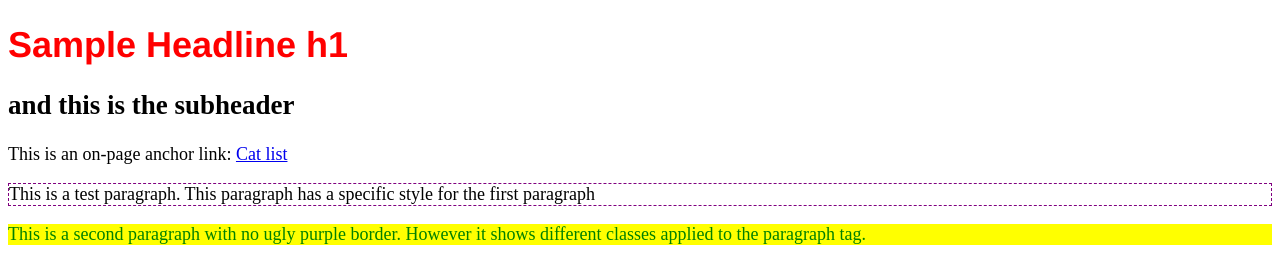
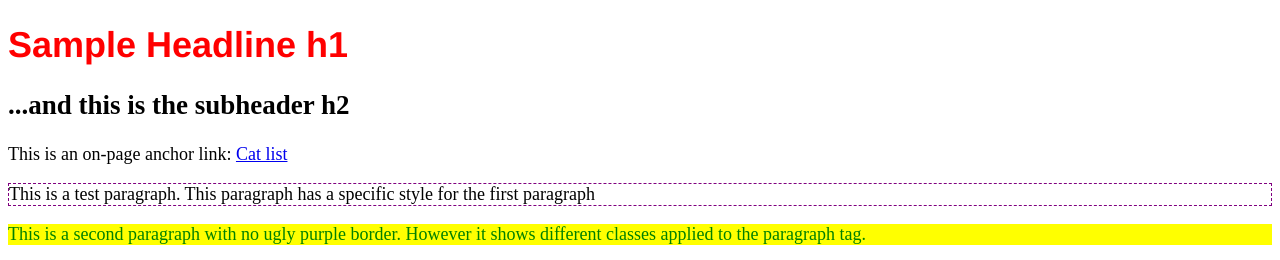
Before and after one commit to Markalope/bootcamp-prep-html, a plain HTML site: page index.html in a window 1280 px wide. Shown: the top 260 px of the page. Drawn offline with Linux system fonts and the light colour scheme.

Commit message:
end of the night

```diff
--- a/index.html
+++ b/index.html
@@ -47,7 +47,7 @@
 <body>
     <header>
         <h1 id="top">Sample Headline h1</h1>
-        <h2>and this is the subheader</h2>
+        <h2>...and this is the subheader h2</h2>
 
     </header>
     <main>
@@ -70,10 +70,10 @@
         <hr>
         <h3>Cat List</h3>
         <ul id="cat-list">
-    <li>Velma</li>
-     <li>Daphne</li>
-     <li>Sydney</li>
-    </ul>
+            <li>Velma</li>
+            <li>Daphne</li>
+            <li>Sydney</li>
+        </ul>
     <a href="http://worldwidewalrusweb.com" alt="World Wide Walrus Web" target="_blank">The World Wide Walrus Web</a><br>
     <a href="#top">Back to top</a>
 
```
